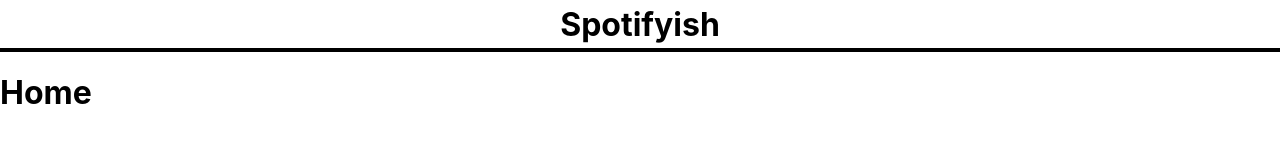
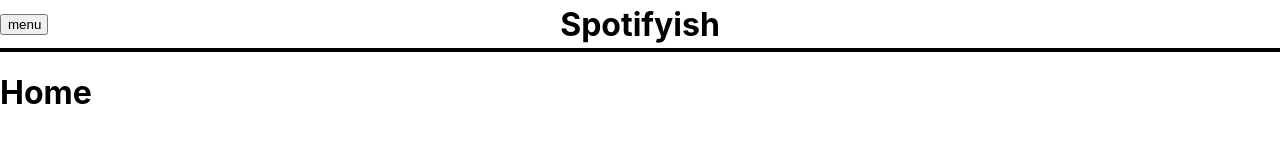
Before and after one commit to TomChamberlainUK/spotifyish-2.0, a Next.js app: page / in a window 1280 px wide. Shown: the top 160 px of the page. Built offline with nearby package versions, Linux system fonts and the light colour scheme.

Commit message:
Added sidebar to layout

```diff
--- a/components/Layout/Layout.module.scss
+++ b/components/Layout/Layout.module.scss
@@ -8,7 +8,9 @@
   position: fixed;
   z-index: 100;
   display: grid;
-  place-content: center;
+  grid-template-columns: 3rem 1fr 3rem;
+  align-items: center;
+  justify-content: center;
   width: 100%;
   height: 3rem;
   border-bottom: solid 0.25rem black;
@@ -17,6 +19,24 @@
 
 .pageTitle {
   margin: 0;
+  text-align: center;
+}
+
+.sidebar {
+  position: fixed;
+  box-sizing: border-box;
+  padding-top: 3.25rem;
+  width: calc(100% - 3rem);
+  height: 1px;
+  min-height: 100%;
+  border-right: solid 0.25rem black;
+  background-color: white;
+  transition: transform 0.25s ease;
+  transform: translateX(-100%);
+
+  &.isOpen {
+    transform: translateX(0);
+  }
 }
 
 .main {
--- a/components/Layout/Layout.tsx
+++ b/components/Layout/Layout.tsx
@@ -1,4 +1,5 @@
 import type { ReactNode } from 'react';
+import { useState } from 'react';
 import styles from './Layout.module.scss';
 
 type Props = {
@@ -6,11 +7,24 @@ type Props = {
 }
 
 function Layout({ children }: Props) {
+
+  const [sidebarIsOpen, setSidebarIsOpen] = useState(false);
+
+  function toggleSidebar() {
+    setSidebarIsOpen(!sidebarIsOpen);
+  }
+
   return (
     <div className={styles.container}>
       <header className={styles.header}>
+        <button onClick={toggleSidebar}>
+          menu
+        </button>
         <h1 className={styles.pageTitle}>Spotifyish</h1>
       </header>
+      <nav className={`${styles.sidebar} ${sidebarIsOpen ? styles.isOpen : ''}`}>
+        Menu
+      </nav>
       <main className={styles.main}>
         {children}
       </main>
```
